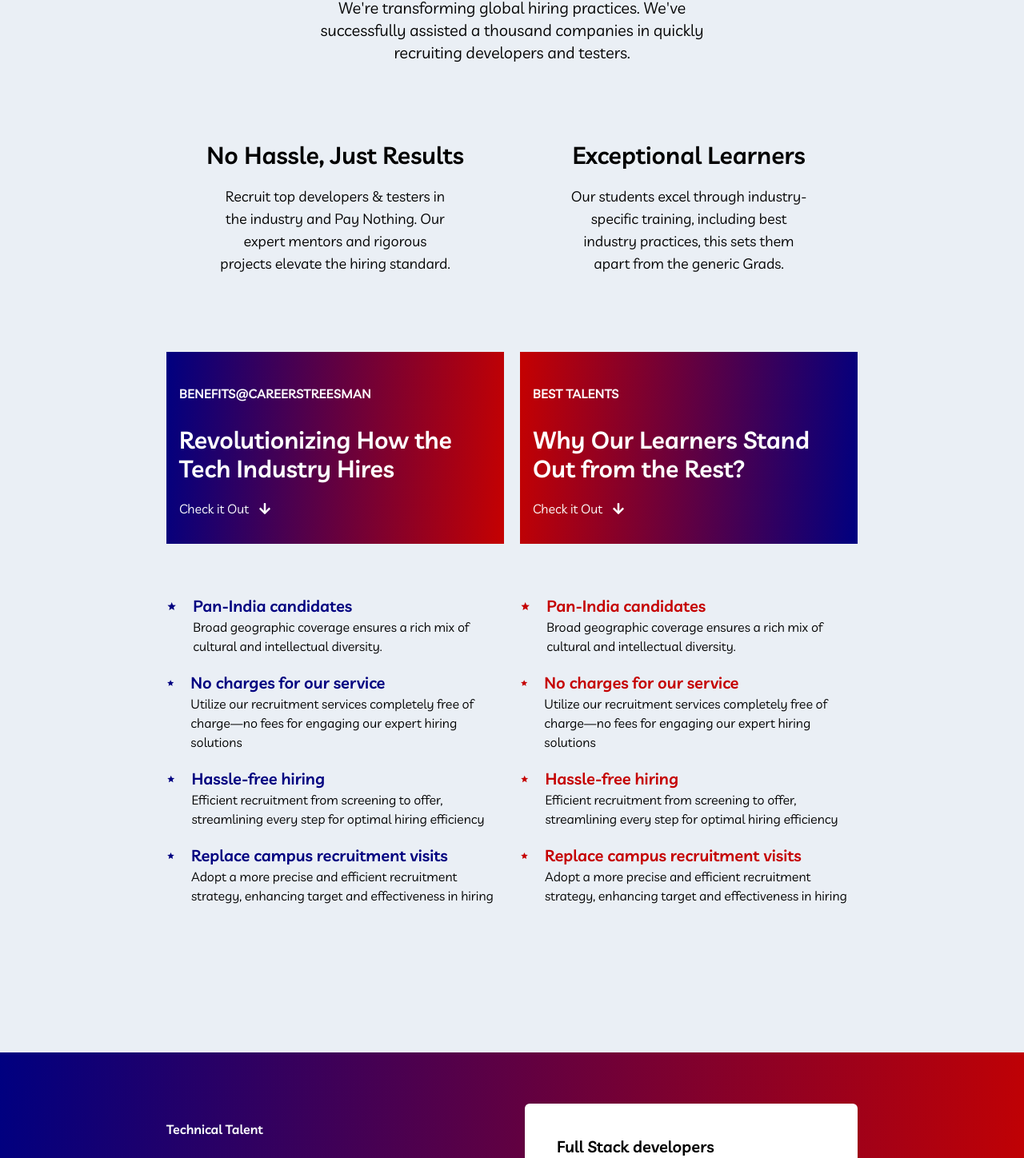
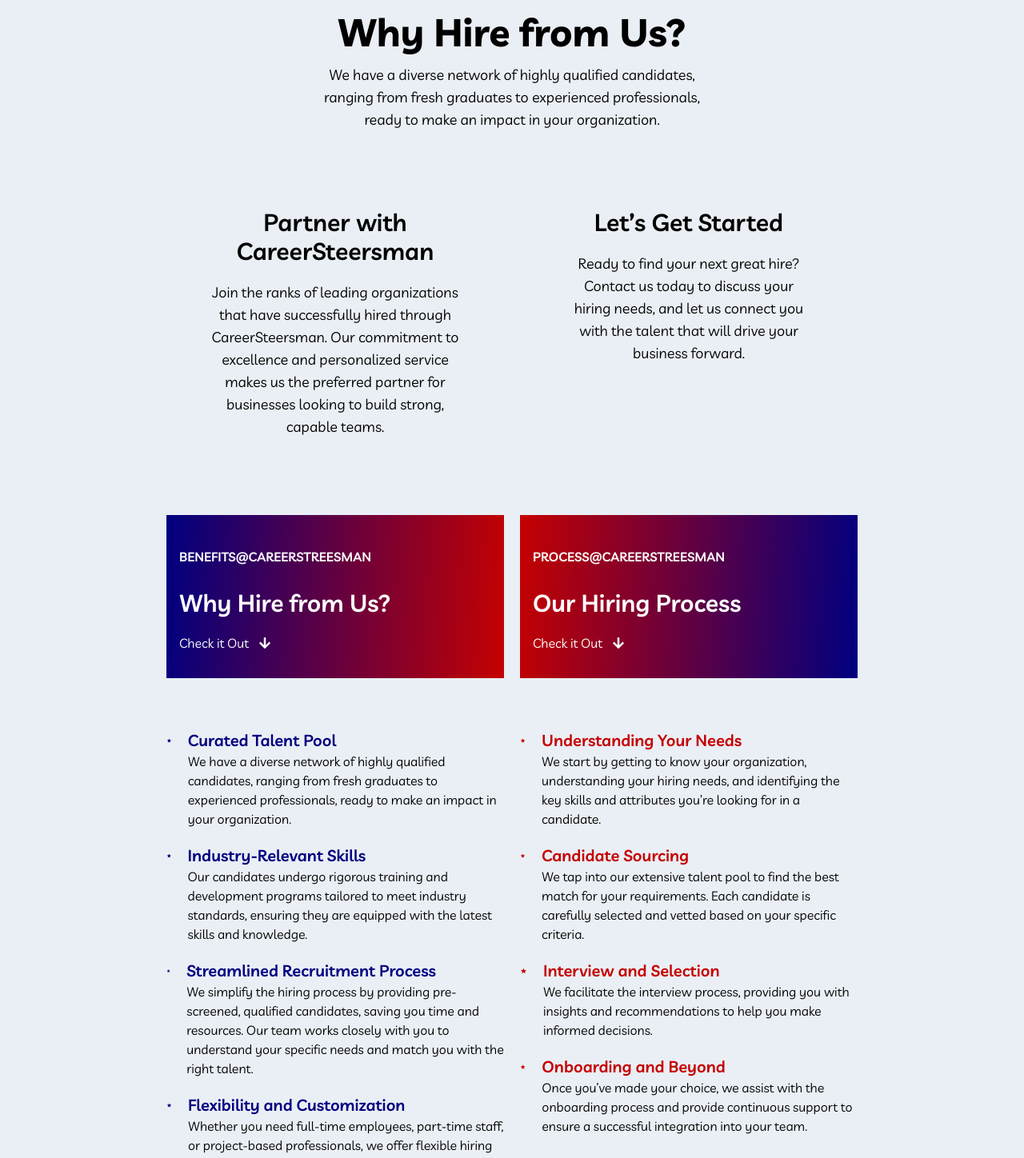
Before and after one commit to ramees7/CareerStreesman, a React (Vite) app: page /careers in a window 1280 px wide. Shown: the part 804-2252 px from the top of the page at 80% size. Built offline with nearby package versions, Linux system fonts and the light colour scheme.

Commit message:
hiring,contact,landing page content changed and contact added some design

```diff
--- a/src/components/CourseOverview/DetailBox.jsx
+++ b/src/components/CourseOverview/DetailBox.jsx
@@ -70,7 +70,7 @@ export default function DetailBox({ courseDetails, syllabusDetail }) {
             ) : (
               <>
                 <h1 className="text-xl ">INTERVIEW SPECIFIC</h1>
-                <h1 className="text-2xl font-semibold">GROOMING                </h1>
+                <h1 className="text-2xl font-semibold">GROOMING</h1>
                 <h1 className="text-lg ">SESSIONS</h1>
               </>
             )}
--- a/src/components/Header.jsx
+++ b/src/components/Header.jsx
@@ -11,7 +11,7 @@ function Navbar() {
     { name: "Home", link: "/" },
     { name: "About", link: "/about" },
     { name: "Courses", link: "/courses" },
-    { name: "Hire Us", link: "/careers" },
+    { name: "Hire From Us", link: "/careers" },
     { name: "Contact", link: "/contact" },
   ];
 
--- a/src/components/Hiring/Benefits.jsx
+++ b/src/components/Hiring/Benefits.jsx
@@ -3,8 +3,58 @@ import { FaArrowDown } from "react-icons/fa";
 import { IoMdStar } from "react-icons/io";
 
 export default function Benefits() {
+  const benefits = [
+    {
+      title: "Curated Talent Pool",
+      content:
+        "We have a diverse network of highly qualified candidates, ranging from fresh graduates to experienced professionals, ready to make an impact in your organization.",
+    },
+    {
+      title: "Industry-Relevant Skills",
+      content:
+        "Our candidates undergo rigorous training and development programs tailored to meet industry standards, ensuring they are equipped with the latest skills and knowledge.",
+    },
+    {
+      title: "Streamlined Recruitment Process",
+      content:
+        "We simplify the hiring process by providing pre-screened, qualified candidates, saving you time and resources. Our team works closely with you to understand your specific needs and match you with the right talent.",
+    },
+    {
+      title: "Flexibility and Customization",
+      content:
+        "Whether you need full-time employees, part-time staff, or project-based professionals, we offer flexible hiring solutions that cater to your unique requirements.",
+    },
+    {
+      title: "Continuous Support",
+      content:
+        "Our relationship doesn’t end with the placement. We provide ongoing support to both employers and candidates to ensure a smooth transition and long-term success.",
+    },
+  ];
+
+  const hiringProcess = [
+    {
+      title: "Understanding Your Needs",
+      content:
+        "We start by getting to know your organization, understanding your hiring needs, and identifying the key skills and attributes you’re looking for in a candidate.",
+    },
+    {
+      title: "Candidate Sourcing",
+      content:
+        "We tap into our extensive talent pool to find the best match for your requirements. Each candidate is carefully selected and vetted based on your specific criteria.",
+    },
+    {
+      title: "Interview and Selection",
+      content:
+        "We facilitate the interview process, providing you with insights and recommendations to help you make informed decisions.",
+    },
+    {
+      title: "Onboarding and Beyond",
+      content:
+        "Once you’ve made your choice, we assist with the onboarding process and provide continuous support to ensure a successful integration into your team.",
+    },
+  ];
   return (
-    <div className="py-16">
+    <div className="pt-16">
       <div className="grid grid-cols-12 gap-5">
         <div className="md:col-span-6 col-span-12">
           <div
@@ -18,57 +68,25 @@ export default function Benefits() {
               BENEFITS@CAREERSTREESMAN
             </h4>
             <h1 className="text-xl lg:text-3xl md:text-2xl font-semibold">
-              Revolutionizing How the Tech Industry Hires
+              Why Hire from Us?
+              {/* Revolutionizing How the Tech Industry Hires */}
             </h1>
             <h5 className="flex items-center gap-x-3">
               Check it Out <FaArrowDown />
             </h5>
           </div>
           <div className="pt-16 pb-10 space-y-5">
-            <div className="flex  gap-5 ">
-              <IoMdStar className="text-xl mt-1 text-[#000080]" />
-              <div>
-                <h2 className="text-xl font-semibold text-[#000080]">Pan-India candidates</h2>
-                <h4>
-                  Broad geographic coverage ensures a rich mix of cultural and
-                  intellectual diversity.
-                </h4>
-              </div>
-            </div>
-            <div className="flex  gap-5 ">
+            {benefits?.map((item) => (
+              <div className="flex  gap-5 " key={item.title}>
                 <IoMdStar className="text-xl mt-1 text-[#000080]" />
                 <div>
                   <h2 className="text-xl font-semibold text-[#000080]">
-                  No charges for our service
+                    {item.title}
                   </h2>
-                <h4>
-                  Utilize our recruitment services completely free of charge—no
-                  fees for engaging our expert hiring solutions
-                </h4>
+                  <h4>{item.content}</h4>
                 </div>
               </div>
-            <div className="flex  gap-5 ">
-              <IoMdStar className="text-xl mt-1 text-[#000080]" />
-              <div>
-                <h2 className="text-xl font-semibold text-[#000080]">Hassle-free hiring</h2>
-                <h4>
-                  Efficient recruitment from screening to offer, streamlining
-                  every step for optimal hiring efficiency
-                </h4>
-              </div>
-            </div>
-            <div className="flex  gap-5 ">
-              <IoMdStar className="text-xl mt-1 text-[#000080]" />
-              <div>
-                <h2 className="text-xl font-semibold text-[#000080]">
-                  Replace campus recruitment visits
-                </h2>
-                <h4>
-                  Adopt a more precise and efficient recruitment strategy,
-                  enhancing target and effectiveness in hiring
-                </h4>
-              </div>
-            </div>
+            ))}
           </div>
         </div>
 
@@ -81,60 +99,27 @@ export default function Benefits() {
             }}
           >
             <h4 className="py-2 font-semibold w-fit ">
-              BEST TALENTS
+              PROCESS@CAREERSTREESMAN
             </h4>
             <h1 className="text-xl lg:text-3xl md:text-2xl font-semibold">
-              Why Our Learners Stand Out from the Rest?
+              Our Hiring Process
             </h1>
             <h5 className="flex items-center gap-x-3">
               Check it Out <FaArrowDown />
             </h5>
           </div>
           <div className="pt-16 space-y-5">
-            <div className="flex  gap-5 ">
-              <IoMdStar className="text-xl mt-1 text-[#c50101]" />
-              <div>
-                <h2 className="text-xl font-semibold text-[#c50101]">Pan-India candidates</h2>
-                <h4>
-                  Broad geographic coverage ensures a rich mix of cultural and
-                  intellectual diversity.
-                </h4>
-              </div>
-            </div>
-            <div className="flex  gap-5 ">
+            {hiringProcess?.map((item) => (
+              <div className="flex  gap-5 " key={item.title}>
                 <IoMdStar className="text-xl mt-1 text-[#c50101]" />
                 <div>
                   <h2 className="text-xl font-semibold text-[#c50101]">
-                  No charges for our service
+                    {item.title}
                   </h2>
-                <h4>
-                  Utilize our recruitment services completely free of charge—no
-                  fees for engaging our expert hiring solutions
-                </h4>
+                  <h4>{item.content}</h4>
                 </div>
               </div>
-            <div className="flex  gap-5 ">
-              <IoMdStar className="text-xl mt-1 text-[#c50101]" />
-              <div>
-                <h2 className="text-xl font-semibold text-[#c50101]">Hassle-free hiring</h2>
-                <h4>
-                  Efficient recruitment from screening to offer, streamlining
-                  every step for optimal hiring efficiency
-                </h4>
-              </div>
-            </div>
-            <div className="flex  gap-5 ">
-              <IoMdStar className="text-xl mt-1 text-[#c50101]" />
-              <div>
-                <h2 className="text-xl font-semibold text-[#c50101]">
-                  Replace campus recruitment visits
-                </h2>
-                <h4>
-                  Adopt a more precise and efficient recruitment strategy,
-                  enhancing target and effectiveness in hiring
-                </h4>
-              </div>
-            </div>
+            ))}
           </div>
         </div>
       </div>
--- a/src/components/Hiring/HiringLanding.jsx
+++ b/src/components/Hiring/HiringLanding.jsx
@@ -11,9 +11,12 @@ export default function HiringLanding() {
         <h1 className="text-3xl lg:text-6xl md:text-4xl font-bold">
           Hire Top Entry-Level <br /> Tech Talent
         </h1>
-        <h3 className="text-md md:text-lg lg:text-xl md:w-[70%]">
-          Our comprehensive hiring solution with a high conversion rate,
-          offering efficient recruitment services—all at no cost to you
+        <h3 className="text-md lg:text-lg md:w-[70%]">
+          Connect with Top Talent Find the Perfect Fit for Your Team At
+          CareerSteersman, we understand that the success of your organization
+          depends on the quality of your team. That’s why we are committed to
+          connecting you with the best candidates who are not only skilled but
+          also align with your company’s values and goals.
         </h3>
         <a href="tel:+0321456987" target="_blank">
           <button className="py-2 px-4 bg-[#c50101] text-white rounded flex gap-3 items-center">
@@ -23,33 +26,34 @@ export default function HiringLanding() {
       </div>
       <div className="text-center py-16 md:pt-32 flex justify-center items-center flex-col gap-y-4 px-3">
         <h1 className="text-3xl lg:text-5xl md:text-4xl font-bold ">
-          Why Hire With Career Streesman
+          Why Hire from Us?
         </h1>
-        <h3 className="text-md md:text-lg lg:text-xl md:w-[60%]">
-          We're transforming global hiring practices. We've successfully
-          assisted a thousand companies in quickly recruiting developers and
-          testers.
+        <h3 className="text-md lg:text-lg md:w-[60%]">
+          We have a diverse network of highly qualified candidates, ranging from
+          fresh graduates to experienced professionals, ready to make an impact
+          in your organization.
         </h3>
       </div>
       <div className="grid grid-cols-12 gap-5">
-        <div className="md:col-span-6 col-span-12 text-center gap-y-5 flex justify-center items-center flex-col py-8">
+        <div className="md:col-span-6 col-span-12 text-center gap-y-5 flex  items-center flex-col py-8">
           <h1 className="text-xl lg:text-3xl md:text-2xl font-semibold">
-            No Hassle, Just Results
+            Partner with CareerSteersman
           </h1>
-          <h3 className="text-md md:text-lg  w-[70%] text-center">
-            Recruit top developers & testers in the industry and Pay Nothing.
-            Our expert mentors and rigorous projects elevate the hiring
-            standard.
+          <h3 className="text-md md:text-lg  w-[80%] text-center">
+            Join the ranks of leading organizations that have successfully hired
+            through CareerSteersman. Our commitment to excellence and
+            personalized service makes us the preferred partner for businesses
+            looking to build strong, capable teams.
           </h3>
         </div>
-        <div className="md:col-span-6  col-span-12 text-center gap-y-5 flex justify-center items-center flex-col py-8">
+        <div className="md:col-span-6  col-span-12 text-center gap-y-5 flex  items-center flex-col py-8">
           <h1 className="text-xl lg:text-3xl md:text-2xl font-semibold">
-            Exceptional Learners
+            Let’s Get Started
           </h1>
           <h3 className="text-md md:text-lg w-[70%] text-center">
-            Our students excel through industry-specific training, including
-            best industry practices, this sets them apart from the generic
-            Grads.
+            Ready to find your next great hire? Contact us today to discuss your
+            hiring needs, and let us connect you with the talent that will drive
+            your business forward.
           </h3>
         </div>{" "}
       </div>
```
Also changed, not shown: src/components/Contact/Address.jsx (+184 -20 lines), src/components/Contact/ContactLanding.jsx (added, +21 -0 lines), src/components/Contact/Form.jsx (+10 -5 lines), src/components/Home/HTabRouteMap.jsx (+34 -31 lines), src/components/Home/Landing.jsx (+4 -7 lines), src/pages/Contact.jsx (+4 -3 lines). Lines whose indentation alone changed are shown as unchanged.
